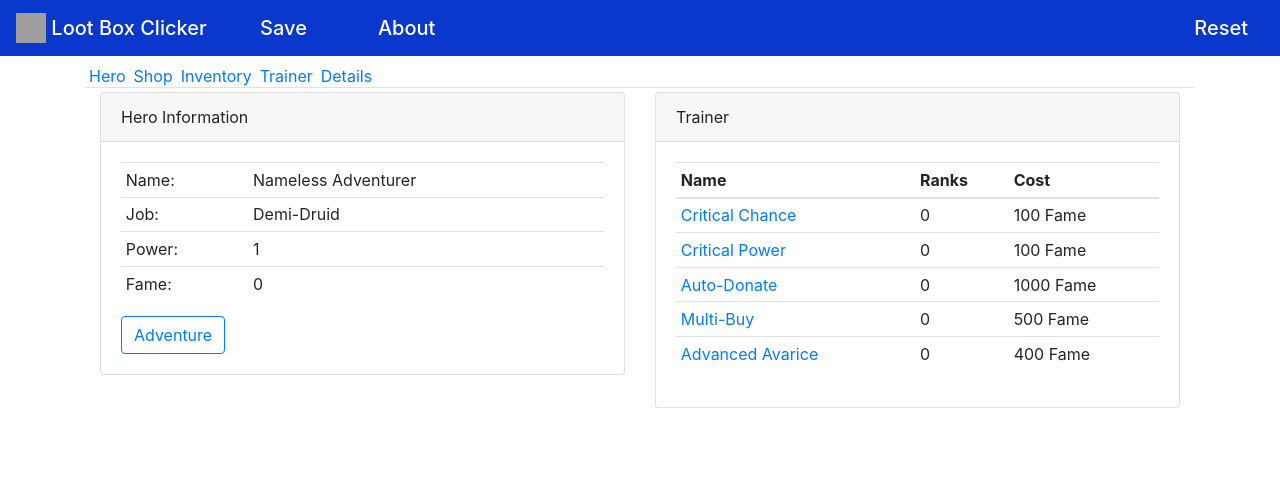
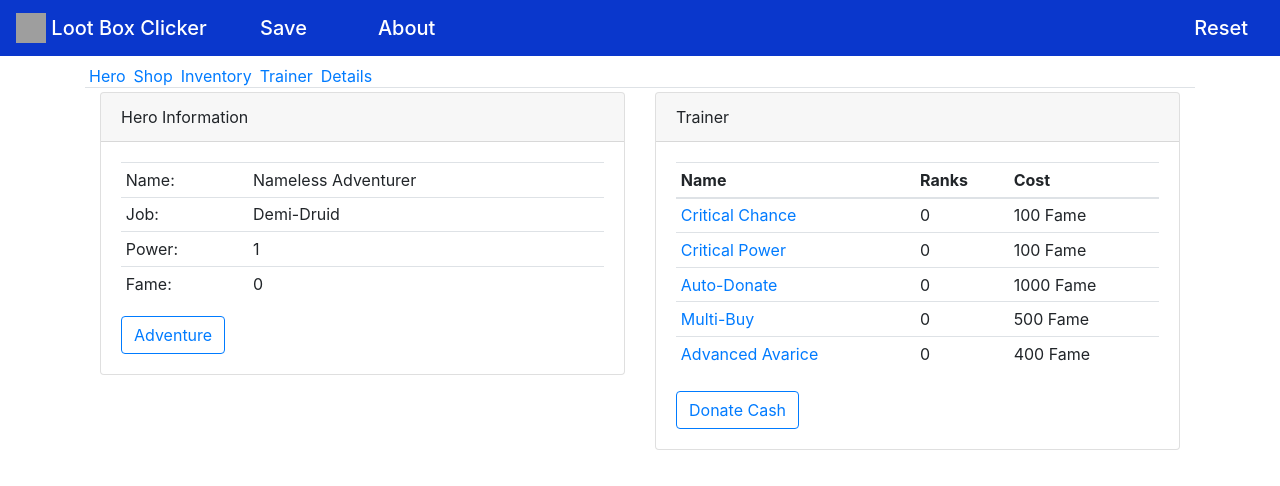
Before and after one commit to sitnaltax/loot-box-clicker, an Angular app: page /trainer in a window 1280 px wide. Shown: the top 486 px of the page. Built offline with nearby package versions, Linux system fonts and the light colour scheme; grey boxes are pictures that could not be loaded.

Commit message:
Added the Donate Cash button to the trainer.  Resolves #33.

```diff
--- a/src/app/app.component.html
+++ b/src/app/app.component.html
@@ -43,6 +43,9 @@
             <a target="_blank" href="https://github.com/sitnaltax/loot-box-clicker/blob/master/changelog.md">changelog</a> on Github.
             <br/>
         </p>
+        <textarea [(ngModel)]="exportText" rows=5></textarea><br/>
+        <button type="button" class="btn btn-outline-primary mt-1" (click)="import()">Import</button>
+        <button type="button" class="btn btn-outline-primary mt-1 ml-2" (click)="export()">Export</button>
     </div>
     <div class="modal-footer">
         <button type="button" class="btn btn-outline-primary" (click)="c()">OK</button>
--- a/src/app/app.component.ts
+++ b/src/app/app.component.ts
@@ -22,6 +22,7 @@ import { NgbModal, ModalDismissReasons } from '@ng-bootstrap/ng-bootstrap';
 export class AppComponent {
     title = 'Loot Box Clicker';
     checkState = "hide";
+    exportText: string = "";
 
     constructor(private _storageService: StorageService, private _modalService: NgbModal) {
     }
@@ -39,4 +40,12 @@ export class AppComponent {
     reset() {
         this._storageService.triggerReset();
     }
+
+    import() {
+        alert("imported:" + this.exportText);
+    }
+
+    export() {
+        this.exportText = "y helo";
+    }
 }
--- a/src/app/cash/cash-display.component.html
+++ b/src/app/cash/cash-display.component.html
@@ -15,7 +15,8 @@
                 </tr>
             </thead>
             <tbody>
-                <tr *ngFor='let cash of getCash()'>
+                <ng-container *ngFor='let cash of getCash()'>
+                    <tr *ngIf="cash.quantity > 0">
                         <td>
                             {{cash.quantity}}
                         </td>
@@ -23,6 +24,7 @@
                             {{getCurrencyName(cash)}}
                         </td>
                     </tr>
+                </ng-container>
             </tbody>
         </table>
     </div>
--- a/src/app/trainer/trainer-display.component.html
+++ b/src/app/trainer/trainer-display.component.html
@@ -31,5 +31,6 @@
                 </tr>
             </tbody>
         </table>
+        <button type="button" ngbTooltip="Donates all of your cheapest currency for a paltry amount of Fame." class="btn btn-outline-primary mt-1" (click)="donateCash()">Donate Cash</button>
     </div>
 </div>
--- a/src/app/trainer/trainer-display.component.ts
+++ b/src/app/trainer/trainer-display.component.ts
@@ -2,6 +2,7 @@ import { Component, OnInit } from '@angular/core';
 import { TrainerService } from './trainer.service';
 import { ISkill } from './skill';
 import { HeroService } from '../hero/hero.service';
+import { CashService } from '../cash/cash.service';
 
 @Component({
     selector: 'trainer-display',
@@ -13,7 +14,7 @@ export class TrainerDisplayComponent implements OnInit {
     allSkills: ISkill[];
     allCosts: number[];
     allRanks: number[];
-    constructor(private _trainerService: TrainerService, private _heroService: HeroService) {
+    constructor(private _trainerService: TrainerService, private _heroService: HeroService, private _cashService: CashService) {
         this.allSkills = this._trainerService.getSkills();
         this.updateCostsAndRanks();
     }
@@ -39,6 +40,21 @@ export class TrainerDisplayComponent implements OnInit {
         this._heroService.purchaseTraining(skill);
     }
 
+    donateCash() {
+        if (this._cashService.allCash.length == 0){
+            return;
+        }
+        let cashIndex: number = 0;
+        while (this._cashService.allCash[cashIndex] && this._cashService.allCash[cashIndex].quantity == 0) {
+            cashIndex += 1;
+        }
+        if (this._cashService.allCash[cashIndex]) {
+            this._heroService.addKarma(Math.floor(this._cashService.allCash[cashIndex].quantity / 1000));
+            this._cashService.allCash[cashIndex].quantity = 0;
+        }
+
+    }
+
     ngOnInit() {
     }
 
```
Also changed, not shown: 2 other files (tests, documents, lock files or other folders). Lines whose indentation alone changed are shown as unchanged.
